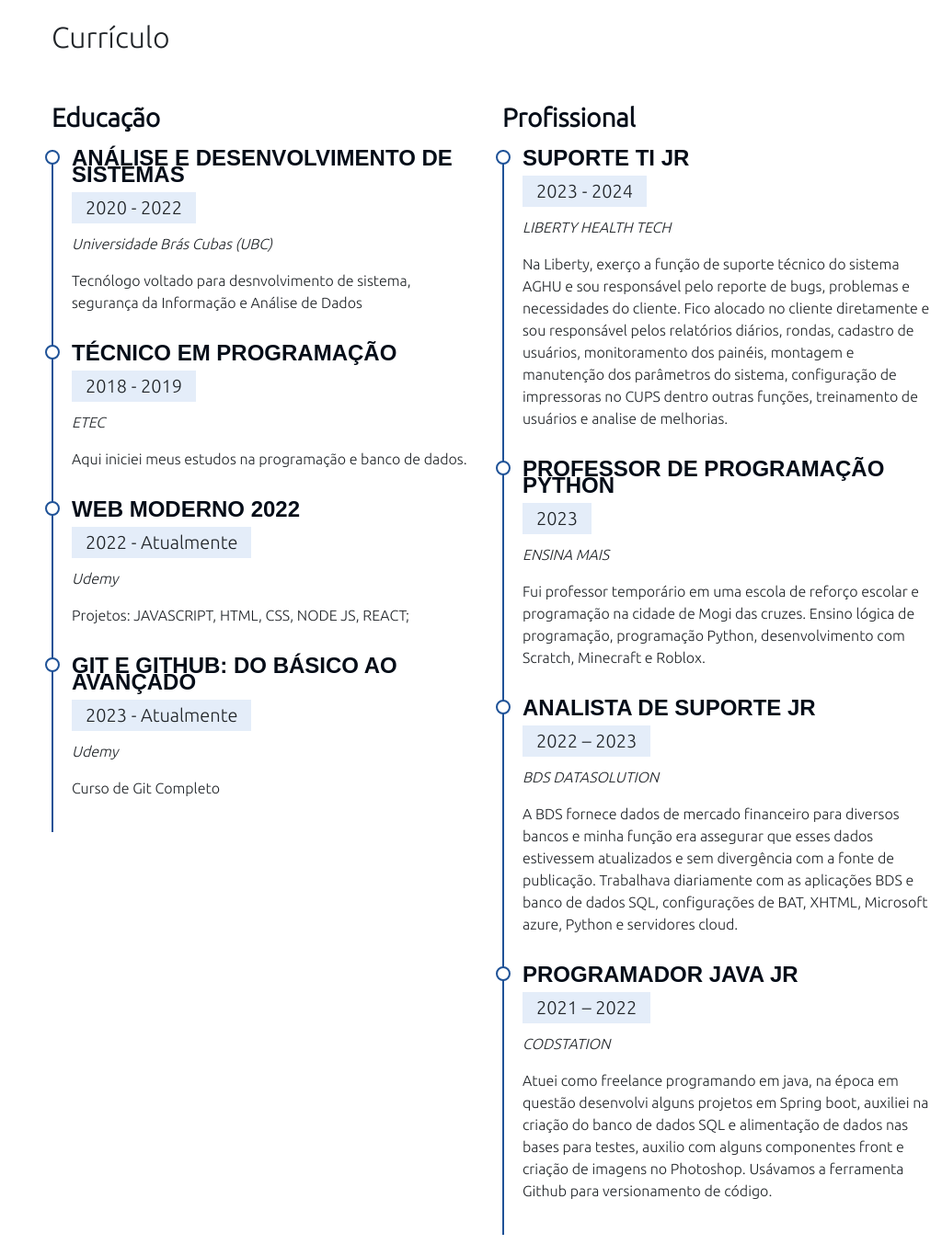
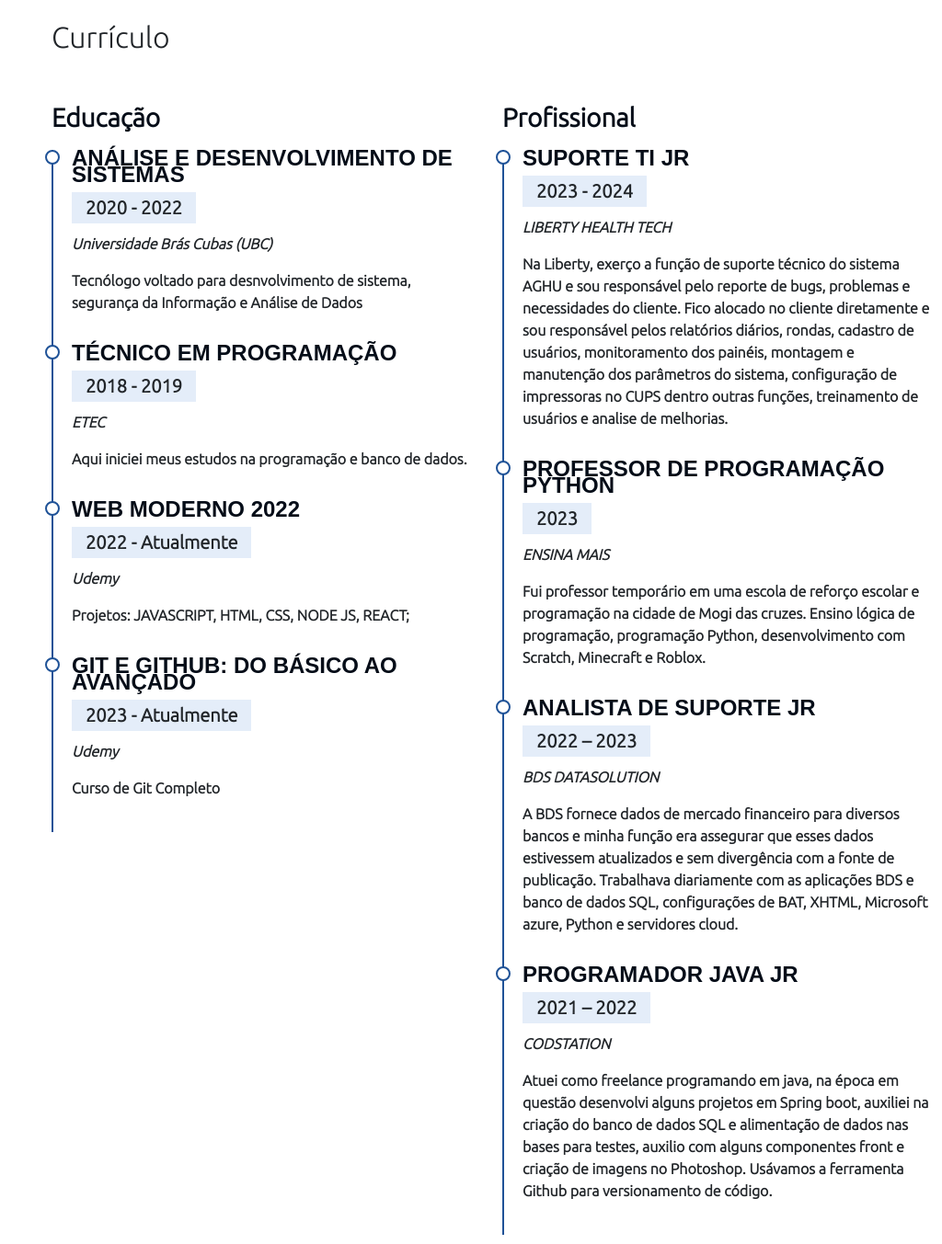
Before and after one commit to AngeloMarcos/Portifolio, a Flask app: page / in a window 1280 px wide. Shown: the part 2644-3997 px from the top of the page at 92% size, without its empty margins (256-1280 px from the left). Run offline with Flask 3, Linux system fonts and the light colour scheme; some libraries are stand-ins or nearby versions.

Commit message:
alteracao da fonte do curriculo

```diff
--- a/static/style.css
+++ b/static/style.css
@@ -124,10 +124,13 @@ section#inicio{
 .cv .cv-item h5{
     background: #e4edf9;
     padding: 5px 15px;
+    font-weight: 600;
     display: inline-block;
     margin-bottom:10px;
 }
-
+.cv p{
+    font-weight: 600;
+}
 .cv .cv-item::before{
     content: "";
     position:absolute;
```
